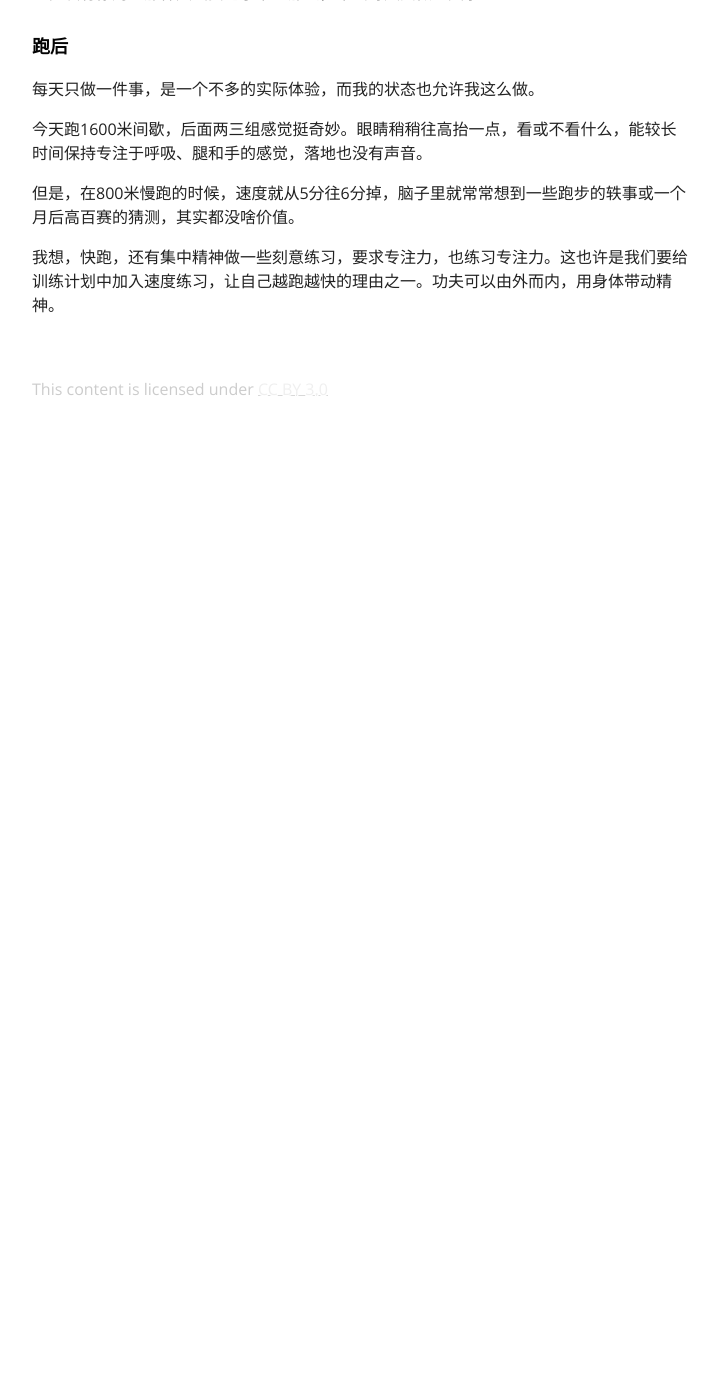
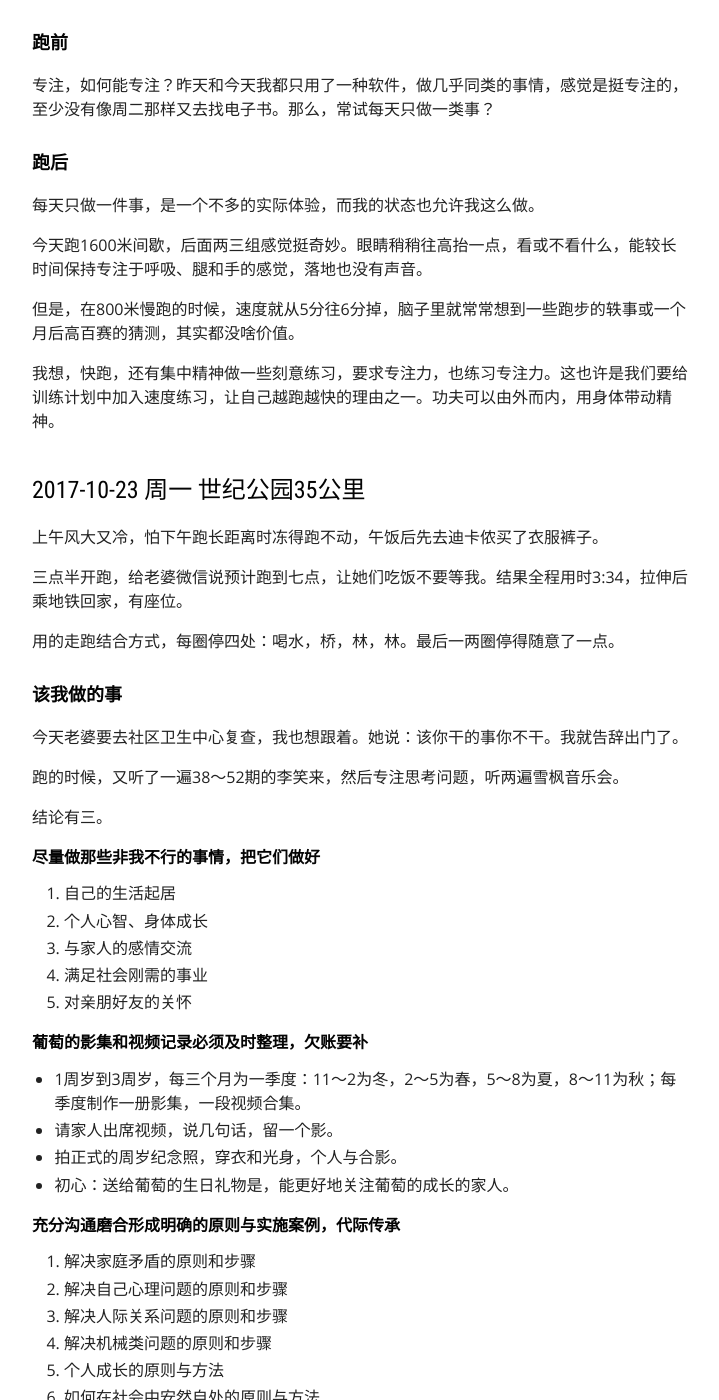
Before and after one commit to John-Qu/John-Qu.github.io, a Jekyll site: the page built from _posts/2017-10-16-2017-10跑步记录及感想.md, in a window 1280 px wide and 1400 px high, scrolled down 2707 px. Shown: the whole window, without its empty margins (280-999 px from the left). Built offline with Jekyll 4.4.1, drawn with Linux system fonts in a browser that asks for light colours; before the commit the page ends 3140 px from its top, so only the background shows below that; some of the changed text lies outside the part shown.

```diff
--- a/_posts/2017-10-16-周跑步记录No05from10月16日.md
+++ b/_posts/2017-10-16-2017-10跑步记录及感想.md
@@ -1,13 +1,17 @@
 ---
 layout: post
-title:  "周跑步记录No5-from2017-10-16"
-date: 2017-10-17 16:26:28 +0800
+title:  "2017年10月跑步记录及感想"
+date: 2017-10-25 13:50:24 +0800
 categories: running
 ---
 
-这里是一周的跑步记录No.05。
+这里是一个月的跑步记录及跑前跑后的感想。
 
-## 2017-10-17 周二
+## 2017-10-12 周四 世纪公园30公里
+
+世纪公园六圈，听得到。
+
+## 2017-10-17 周二 操场10公里自测
 
 ### 战斗
 
@@ -80,3 +84,53 @@ categories: running
 但是，在800米慢跑的时候，速度就从5分往6分掉，脑子里就常常想到一些跑步的轶事或一个月后高百赛的猜测，其实都没啥价值。
 
 我想，快跑，还有集中精神做一些刻意练习，要求专注力，也练习专注力。这也许是我们要给训练计划中加入速度练习，让自己越跑越快的理由之一。功夫可以由外而内，用身体带动精神。
+
+## 2017-10-23 周一 世纪公园35公里
+
+上午风大又冷，怕下午跑长距离时冻得跑不动，午饭后先去迪卡侬买了衣服裤子。
+
+三点半开跑，给老婆微信说预计跑到七点，让她们吃饭不要等我。结果全程用时3:34，拉伸后乘地铁回家，有座位。
+
+用的走跑结合方式，每圈停四处：喝水，桥，林，林。最后一两圈停得随意了一点。
+
+### 该我做的事
+
+今天老婆要去社区卫生中心复查，我也想跟着。她说：该你干的事你不干。我就告辞出门了。
+
+跑的时候，又听了一遍38～52期的李笑来，然后专注思考问题，听两遍雪枫音乐会。
+
+结论有三。
+
+#### 尽量做那些非我不行的事情，把它们做好
+
+1. 自己的生活起居
+2. 个人心智、身体成长
+3. 与家人的感情交流
+4. 满足社会刚需的事业
+5. 对亲朋好友的关怀
+
+#### 葡萄的影集和视频记录必须及时整理，欠账要补
+
+* 1周岁到3周岁，每三个月为一季度：11～2为冬，2～5为春，5～8为夏，8～11为秋；每季度制作一册影集，一段视频合集。
+* 请家人出席视频，说几句话，留一个影。
+* 拍正式的周岁纪念照，穿衣和光身，个人与合影。
+* 初心：送给葡萄的生日礼物是，能更好地关注葡萄的成长的家人。
+
+#### 充分沟通磨合形成明确的原则与实施案例，代际传承
+
+1. 解决家庭矛盾的原则和步骤
+2. 解决自己心理问题的原则和步骤
+3. 解决人际关系问题的原则和步骤
+4. 解决机械类问题的原则和步骤
+5. 个人成长的原则与方法
+6. 如何在社会中安然自处的原则与方法
+
+以上，不多写，看行动吧。
+
+### PS：用玩偶讲故事
+
+听秋秋解读《由内而外的教养》，末尾提到幼儿园老师用玩偶给哭泣的小女孩讲妈妈就要来了的故事。
+
+第二天早晨，由于奶奶做的豆浆放了红枣和枸杞，葡萄说这是南瓜汤，拒绝喝，还哭着喊不要这个。也许是他预期喝到甜的纯豆浆，而这个与想象中的美味差别太大，所以控制不住情绪。 我请妈妈拿托马斯小火车，用亨利、比尔和伊万讲了三个故事：1. 比尔不喜欢亨利带来的红枣豆浆，大哭；2. 亨利把豆浆拉走了，让比尔等着喝中午重新带来的豆浆；3. 伊万看到了二人对话，跟上亨利要求尝一尝红枣豆浆。
+
+本来只讲了一个，就是确认葡萄的情绪，因为什么要哭。葡萄要我再讲一个故事，所以有了第二个。他又问伊万在这里做什么，所以有了第三个。
```
Also changed, not shown: other parts of _posts/2017-10-16-2017-10跑步记录及感想.md (+1 -1 lines), _posts/2017-09-04-2017-09跑步记录及感想.md (added, +409 -0 lines), _posts/2017-09-04-那周跑步记录No01.md (deleted, +0 -120 lines), _posts/2017-10-24-Notes-of-THE-NATURAL-NUMBERS.md (+61 -1 lines).
